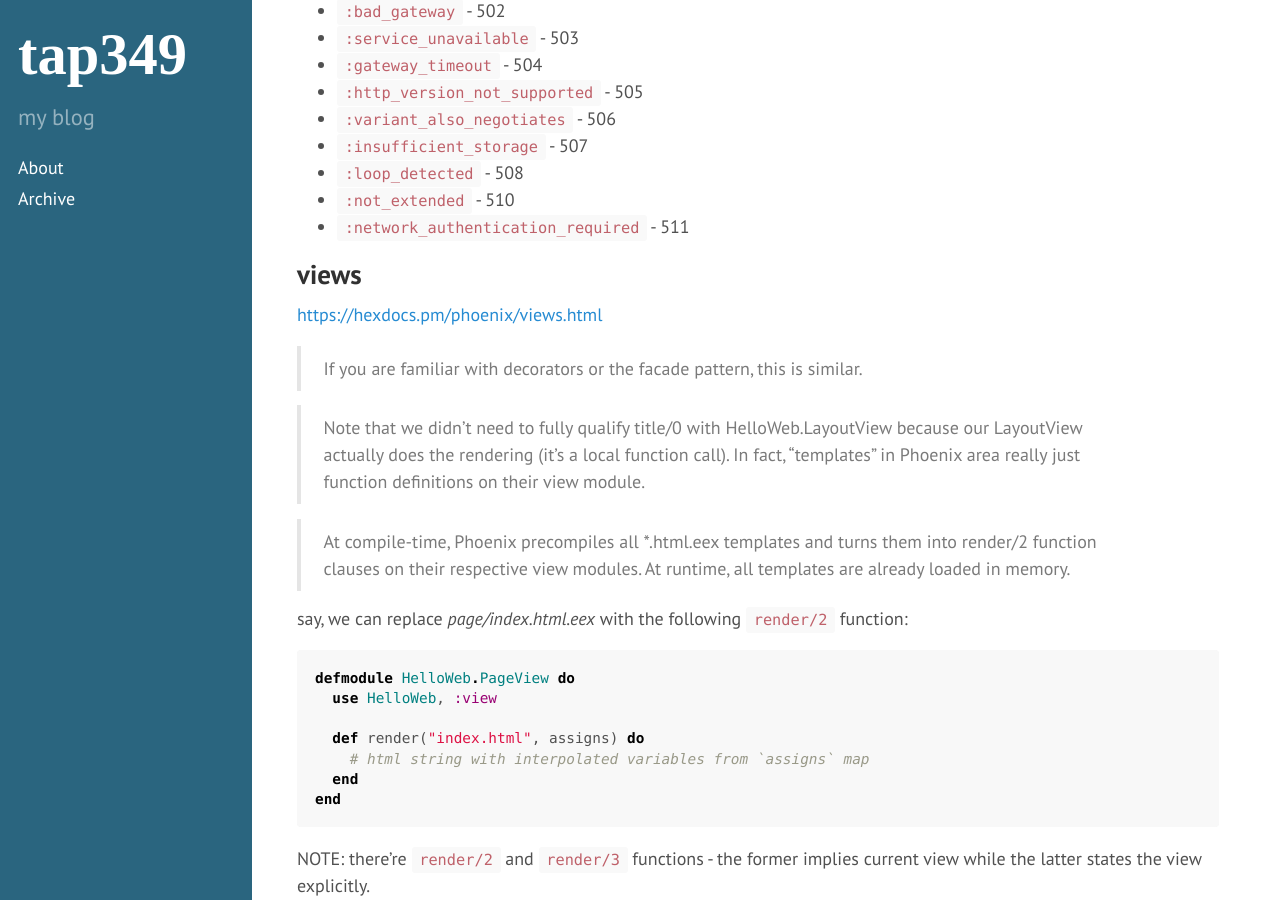
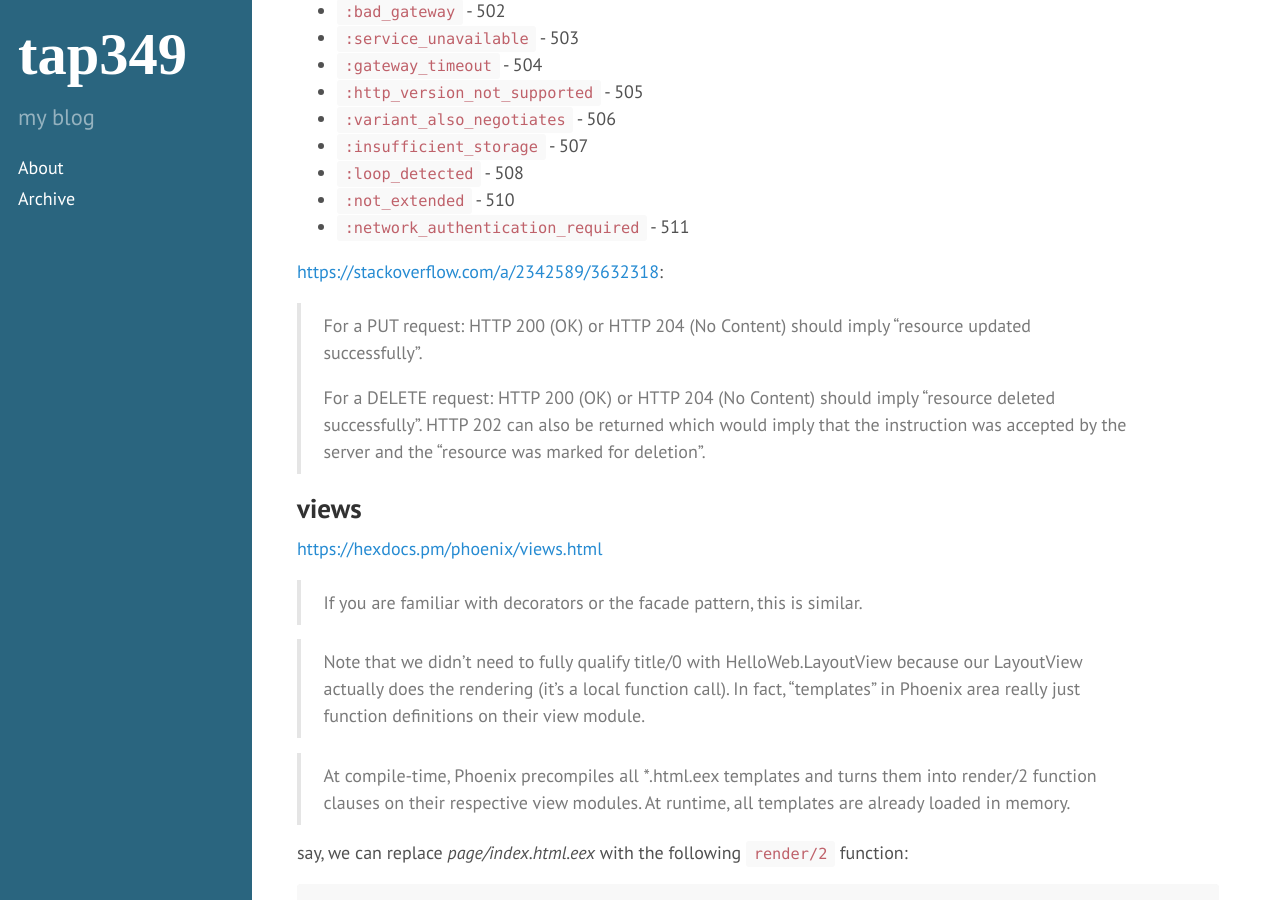
Before and after one commit to tap349/tap349.github.io, a Jekyll site: the page built from _posts/2016-11-12-phoenix.md, in a window 1280 px wide and 900 px high, scrolled down 5870 px. Built offline with Jekyll 4.4.1, drawn with Linux system fonts in a browser that asks for light colours.

Commit message:
update 2017-08-09_12:40:19

```diff
--- a/_posts/2016-11-12-phoenix.md
+++ b/_posts/2016-11-12-phoenix.md
@@ -242,6 +242,16 @@ it doesn't make sense to use it when providing API.
 - `:not_extended` - 510
 - `:network_authentication_required` - 511
 
+<https://stackoverflow.com/a/2342589/3632318>:
+
+> For a PUT request: HTTP 200 (OK) or HTTP 204 (No Content) should imply
+> "resource updated successfully".
+>
+> For a DELETE request: HTTP 200 (OK) or HTTP 204 (No Content) should imply
+> "resource deleted successfully". HTTP 202 can also be returned which would
+> imply that the instruction was accepted by the server and the "resource was
+> marked for deletion".
+
 ## views
 
 <https://hexdocs.pm/phoenix/views.html>
```
